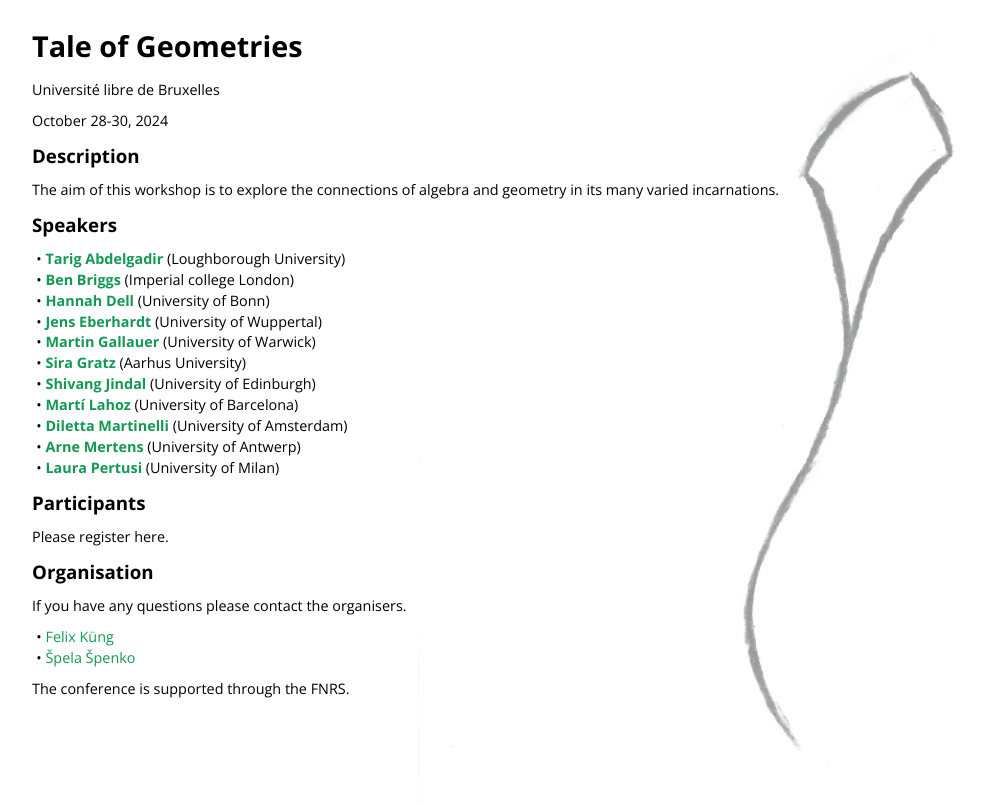
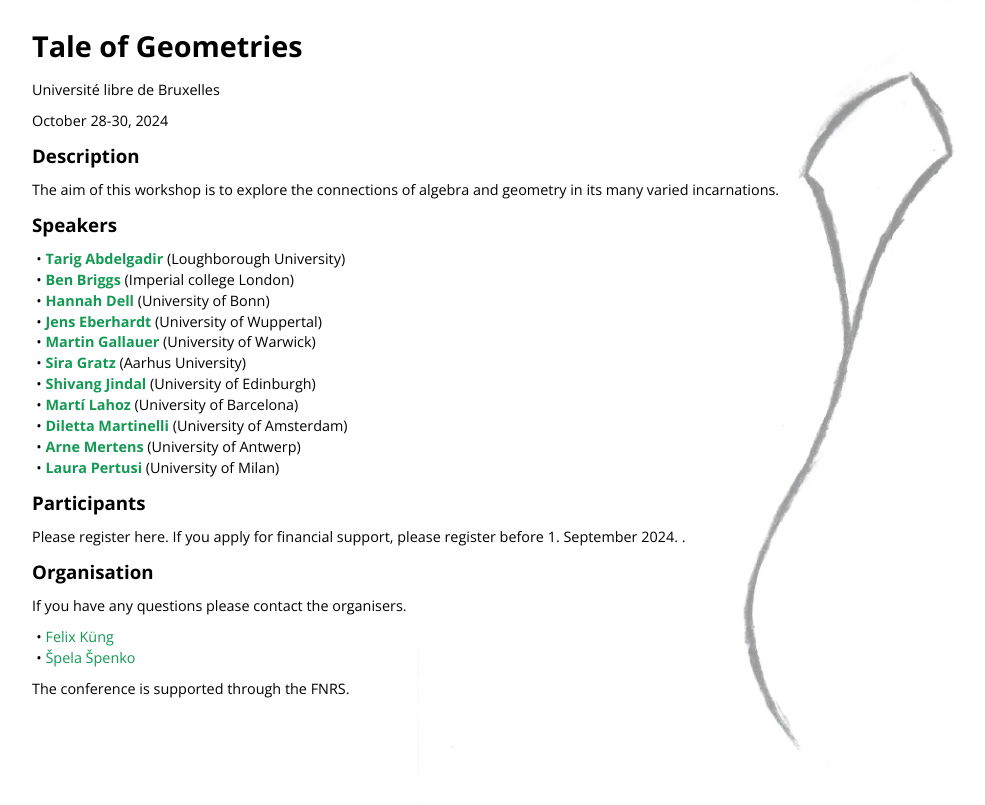
Before and after one commit to Tale-of-Geometries/Tale-of-Geometries.github.io, a Jekyll site: the page built from index.html, in a window 1280 px wide. Shown: the top 805 px of the page, without its empty margins (208-1193 px from the left). Built offline with Jekyll 4.4.1, drawn with Linux system fonts in a browser that asks for light colours; nearby versions of some CDN libraries; library files that are not in the unit come from our copies.

Commit message:
added information about deadline for financial support

```diff
--- a/index.html
+++ b/index.html
@@ -29,7 +29,7 @@ layout: default
 
 
 <h2>Participants</h2>
-<p>Please register <a class="one" href="https://forms.gle/VPiZezaGS3CWcW2t5">here</a>.
+<p>Please register <a class="one" href="https://forms.gle/VPiZezaGS3CWcW2t5">here. If you apply for financial support, please register before 1. September 2024. </a>.
 
 
 <h2>Organisation</h2>
```
